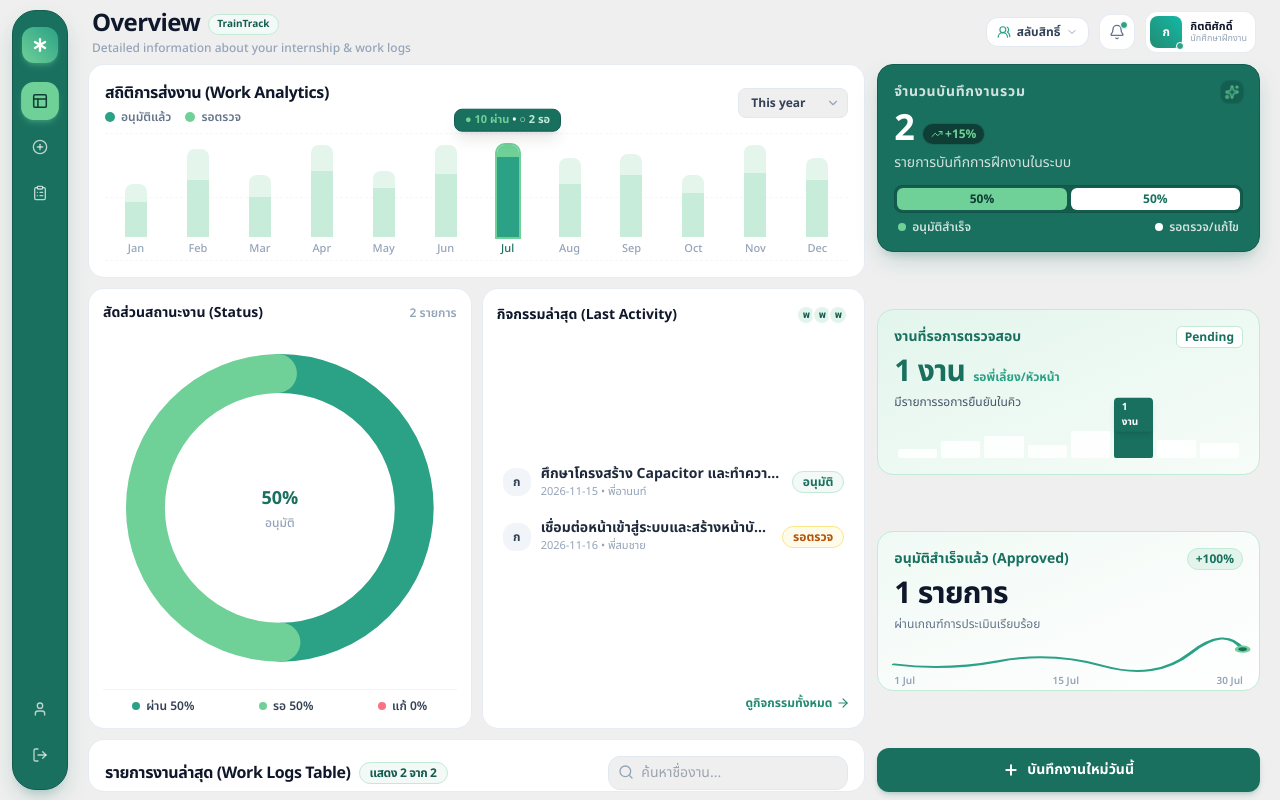
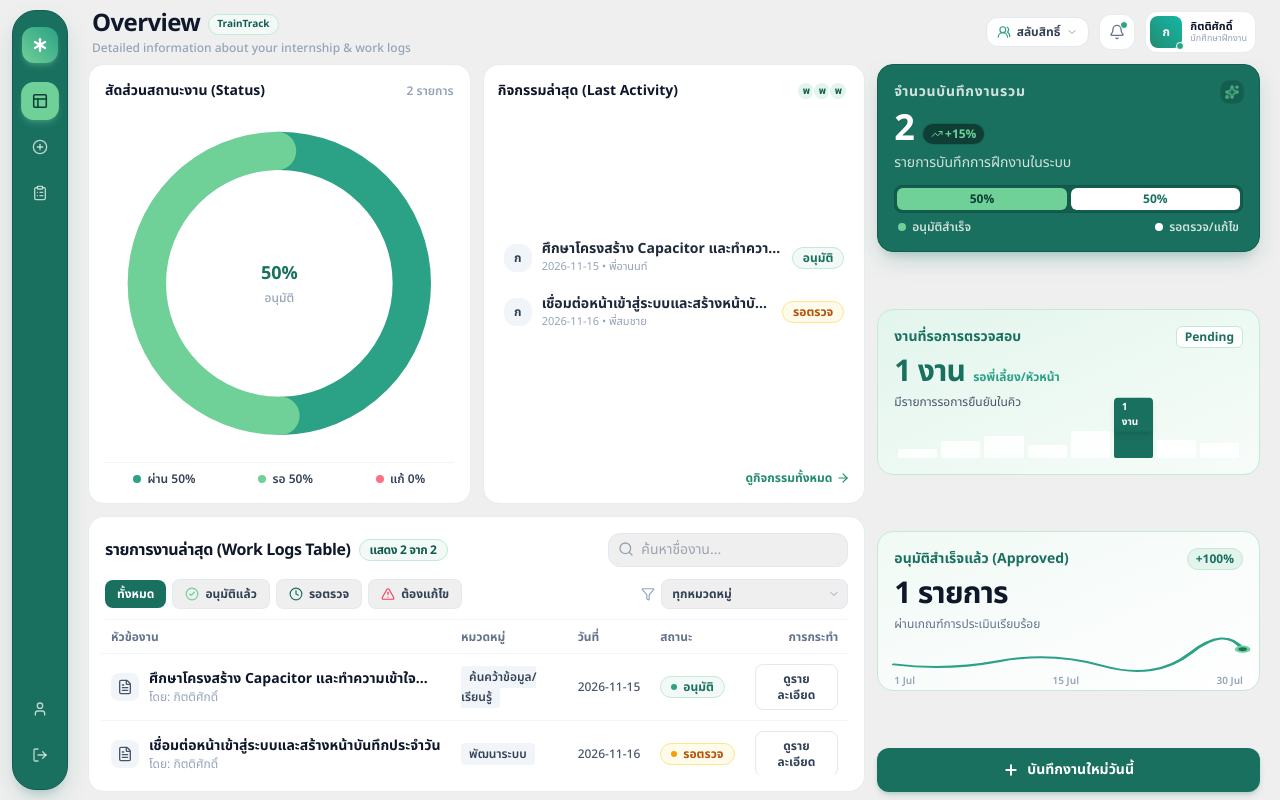
Before and after one commit to bear40191/TrainTrack, a Next.js app: page / in a window 1280 px wide. Built offline with nearby package versions, Linux system fonts and the light colour scheme.

Commit message:
feat: นำกราฟสถิติการส่งงาน (Work Analytics) ออกจาก Dashboard ของนักศึกษา และปรับขยายตารางงานล่าสุดให้เต็มพื้นที่พอดี

```diff
--- a/src/components/dashboard/DashboardView.tsx
+++ b/src/components/dashboard/DashboardView.tsx
@@ -30,7 +30,6 @@ interface Props {
 
 export const DashboardView: React.FC<Props> = ({ onOpenCreate, onSelectLog, onNavigateTab }) => {
   const { currentUser, workLogs, mentors } = useAppStore();
-  const [selectedPeriod, setSelectedPeriod] = useState<'This year' | 'This month' | 'This week'>('This year');
 
   // Trigger state สำหรับการโหลด Animation ชาร์ตและกราฟิก
   const [isMounted, setIsMounted] = useState(false);
@@ -102,22 +101,6 @@ export const DashboardView: React.FC<Props> = ({ onOpenCreate, onSelectLog, onNa
     });
   }, [workLogs, searchQuery, statusFilter, categoryFilter]);
 
-  // 12 เดือนสำหรับ Bar Chart
-  const monthsData = [
-    { name: 'Jan', approved: 40, pending: 20 },
-    { name: 'Feb', approved: 65, pending: 35 },
-    { name: 'Mar', approved: 45, pending: 25 },
-    { name: 'Apr', approved: 75, pending: 30 },
-    { name: 'May', approved: 55, pending: 20 },
-    { name: 'Jun', approved: 85, pending: 40 },
-    { name: 'Jul', approved: 95, pending: 15, isHighlighted: true },
-    { name: 'Aug', approved: 60, pending: 30 },
-    { name: 'Sep', approved: 70, pending: 25 },
-    { name: 'Oct', approved: 50, pending: 20 },
-    { name: 'Nov', approved: 80, pending: 35 },
-    { name: 'Dec', approved: 65, pending: 25 },
-  ];
-
   // ถ้าเป็นพี่เลี้ยง (mentor) หรือหัวหน้า (lead) ให้แสดงแดชบอร์ดแบบง่ายๆ มีไม่กี่หัวข้อ พร้อมอนิเมชั่น
   if (currentUser.role === 'mentor' || currentUser.role === 'lead') {
     return (
@@ -144,100 +127,14 @@ export const DashboardView: React.FC<Props> = ({ onOpenCreate, onSelectLog, onNa
       <div className="grid grid-cols-1 lg:grid-cols-12 gap-3 items-stretch h-full">
 
         {/* ======================= LEFT / CENTER MAJOR COLUMN (8 COLS) ======================= */}
-        {/* ใช้ flex-col และดันส่วนบนให้ชิดกัน (gap-2.5) แล้วขยาย Card 4 ด้วย flex-1 */}
-        <div className="lg:col-span-8 flex flex-col gap-2.5 h-full min-h-0">
+        {/* ดันส่วนบน (Donut + Last Activity) ขึ้นมาด้านบน และขยายตารางรายงานล่าสุด (Card 4) ให้เต็มพื้นที่ */}
+        <div className="lg:col-span-8 flex flex-col gap-3 h-full min-h-0">
 
-          {/* Card 1: Work Analytics Bar Chart with Staggered Grow Animation */}
-          <div className="bg-white rounded-2xl p-3.5 sm:p-4 border border-slate-200/80 shadow-2xs relative shrink-0 animate-fade-in-up [animation-delay:50ms]">
-            <div className="flex items-center justify-between gap-2 mb-2">
-              <div>
-                <h3 className="text-sm sm:text-base font-extrabold text-slate-900 tracking-tight flex items-center gap-2">
-                  <span>สถิติการส่งงาน (Work Analytics)</span>
-                </h3>
-                <div className="flex items-center gap-3.5 mt-1 text-xs text-slate-500 font-semibold">
-                  <span className="flex items-center gap-1.5">
-                    <span className="w-2.5 h-2.5 rounded-full bg-[#2BA185]" />
-                    อนุมัติแล้ว
-                  </span>
-                  <span className="flex items-center gap-1.5">
-                    <span className="w-2.5 h-2.5 rounded-full bg-[#6FD098]" />
-                    รอตรวจ
-                  </span>
-                </div>
-              </div>
-
-              {/* Timeframe Dropdown */}
-              <div className="relative inline-flex items-center">
-                <select
-                  value={selectedPeriod}
-                  onChange={(e) => setSelectedPeriod(e.target.value as 'This year' | 'This month' | 'This week')}
-                  className="appearance-none bg-[#EFEFEF] border border-slate-200 hover:border-slate-300 rounded-lg px-3 py-1.5 pr-7 text-xs font-bold text-slate-700 focus:outline-none cursor-pointer transition-colors"
-                >
-                  <option value="This year">This year</option>
-                  <option value="This month">This month</option>
-                  <option value="This week">This week</option>
-                </select>
-                <ChevronDown className="w-3.5 h-3.5 text-slate-400 absolute right-2 pointer-events-none" />
-              </div>
-            </div>
-
-            {/* Bar Chart Visualization with animated bars & hover lift */}
-            <div className="h-28 sm:h-32 w-full flex items-end justify-between gap-1 sm:gap-2 pt-3 pb-1 px-1 relative">
-              <div className="absolute inset-0 flex flex-col justify-between pointer-events-none opacity-30">
-                <div className="border-b border-dashed border-slate-200 w-full" />
-                <div className="border-b border-dashed border-slate-200 w-full" />
-                <div className="border-b border-dashed border-slate-200 w-full" />
-              </div>
-
-              {monthsData.map((m, idx) => {
-                const totalHeight = m.approved + m.pending;
-                return (
-                  <div key={idx} className="flex-1 flex flex-col items-center h-full justify-end relative group">
-                    {m.isHighlighted && (
-                      <div className="absolute -top-9 z-10 bg-[#19705F] text-white px-2.5 py-0.5 rounded-lg shadow-lg text-[11px] font-bold whitespace-nowrap border border-[#145C4E] pointer-events-none animate-float-slow">
-                        <span className="text-[#6FD098]">● 10 ผ่าน</span> • <span className="text-[#C2EAD6]">○ 2 รอ</span>
-                      </div>
-                    )}
-
-                    <div
-                      className={`w-full max-w-[22px] rounded-t-lg transition-all duration-500 ease-out flex flex-col justify-end overflow-hidden cursor-pointer ${
-                        m.isHighlighted
-                          ? 'ring-2 ring-[#6FD098] shadow-xs group-hover:scale-110 group-hover:-translate-y-1'
-                          : 'opacity-90 group-hover:opacity-100 group-hover:scale-110 group-hover:-translate-y-0.5'
-                      }`}
-                      style={{
-                        height: isMounted ? `${totalHeight * 0.78}%` : '6%',
-                        transition: `height 0.7s cubic-bezier(0.16, 1, 0.3, 1) ${idx * 30}ms, transform 0.2s ease`
-                      }}
-                    >
-                      <div
-                        className={`w-full ${m.isHighlighted ? 'bg-[#6FD098]' : 'bg-[#E2F4EB]'}`}
-                        style={{ height: `${(m.pending / totalHeight) * 100}%` }}
-                      />
-                      <div
-                        className={`w-full ${m.isHighlighted ? 'bg-[#2BA185]' : 'bg-[#C2EAD6]'}`}
-                        style={{ height: `${(m.approved / totalHeight) * 100}%` }}
-                      />
-                    </div>
-
-                    <span
-                      className={`text-[11px] mt-1 font-medium transition-colors duration-150 ${
-                        m.isHighlighted ? 'text-[#19705F] font-black' : 'text-slate-400 group-hover:text-slate-700'
-                      }`}
-                    >
-                      {m.name}
-                    </span>
-                  </div>
-                );
-              })}
-            </div>
-          </div>
-
-          {/* Middle Row: ดันขึ้นมาชิดด้านบน (gap-2.5) */}
-          <div className="grid grid-cols-1 md:grid-cols-2 gap-2.5 shrink-0">
+          {/* Top Row: สัดส่วนสถานะงาน (Donut Chart) & กิจกรรมล่าสุด (Last Activity) */}
+          <div className="grid grid-cols-1 md:grid-cols-2 gap-3 shrink-0">
 
             {/* Card 2: Donut Chart (Status) with SVG Stroke Drawing Animation */}
-            <div className="bg-white rounded-2xl p-3 sm:p-3.5 border border-slate-200/80 shadow-2xs flex flex-col justify-between animate-fade-in-up [animation-delay:130ms] hover:shadow-md transition-shadow duration-300">
+            <div className="bg-white rounded-2xl p-3.5 sm:p-4 border border-slate-200/80 shadow-2xs flex flex-col justify-between animate-fade-in-up [animation-delay:60ms] hover:shadow-md transition-shadow duration-300">
               <div className="flex items-center justify-between mb-1">
                 <h4 className="text-sm font-extrabold text-slate-900">
                   สัดส่วนสถานะงาน (Status)
```
